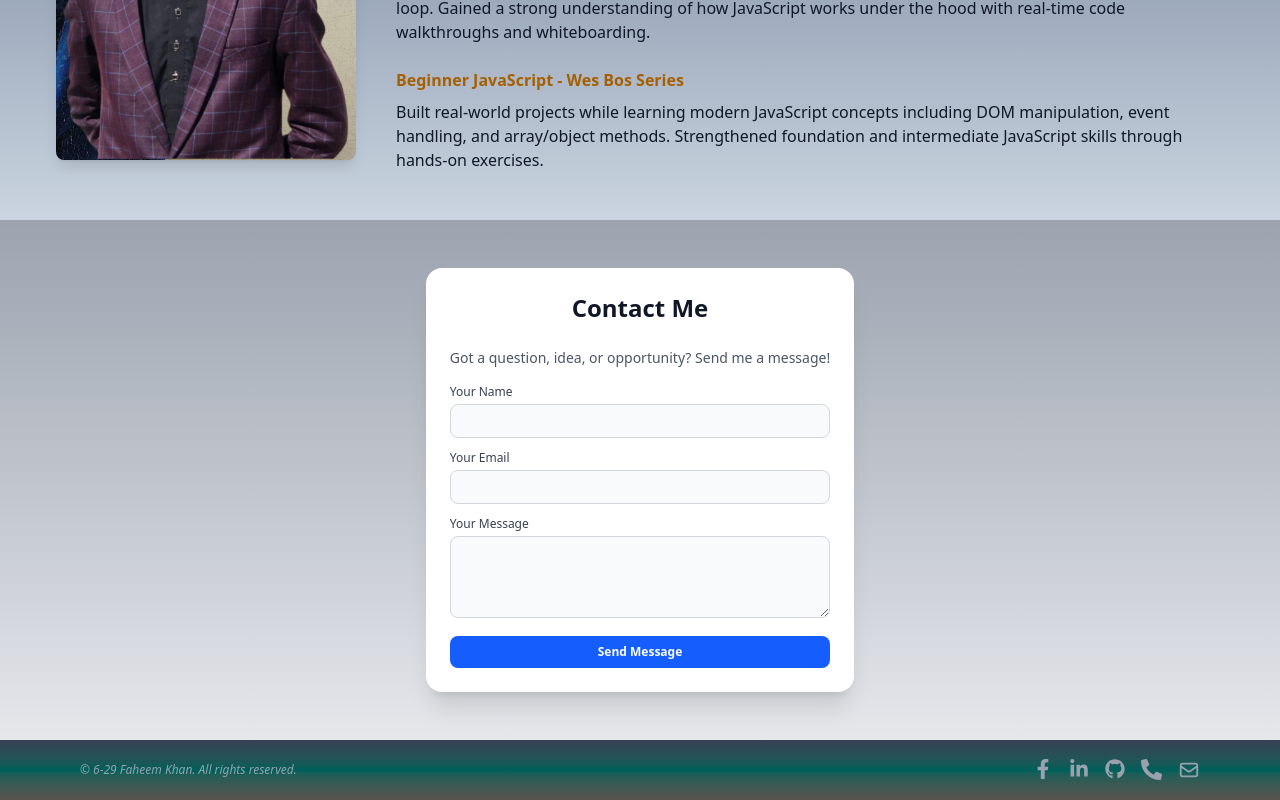
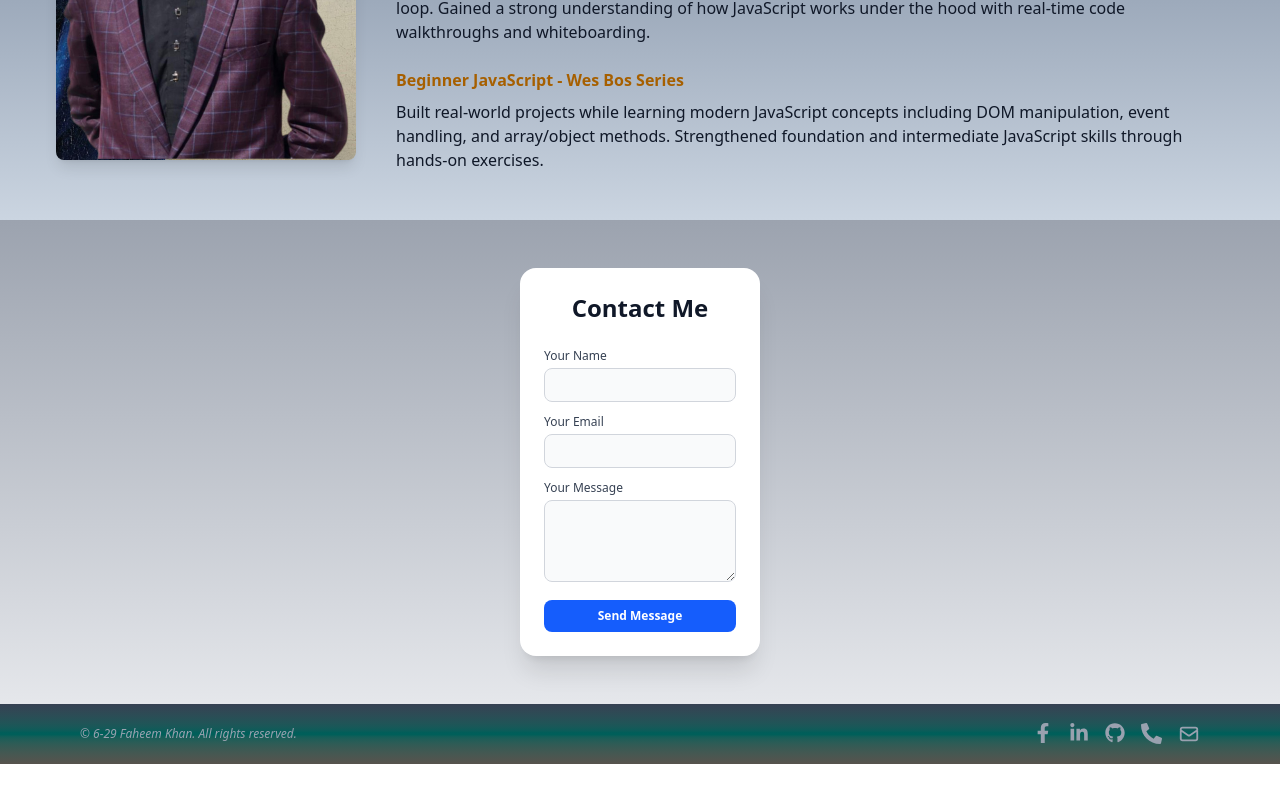
Before and after one commit to Faheemzai4/A1-My-Portfolio, a Next.js app: page / in a window 1280 px wide. Shown: the part 2484-3284 px from the top of the page. After the commit the page ends 3248 px from the top, so only its background shows below. Built offline with nearby package versions, Linux system fonts and the light colour scheme.

Commit message:
Update contact form, server action, and UI improvements

```diff
--- a/src/components/contact.tsx
+++ b/src/components/contact.tsx
@@ -1,11 +1,37 @@
 "use client";
 
 import { sendContactEmail } from "@/app/actions/contact";
+import Reveal from "@/libs/reveal";
 import { useState } from "react";
-import Reveal from "@/libs/reveal";
 
 export default function Contact() {
-  const [result, setResult] = useState<{ success: boolean; error: string } | null>(null);
+  const [loading, setLoading] = useState(false);
+  const [successMsg, setSuccessMsg] = useState("");
+  const [errorMsg, setErrorMsg] = useState("");
+
+  async function handleSubmit(e: React.FormEvent<HTMLFormElement>) {
+    e.preventDefault();
+    setLoading(true);
+    setSuccessMsg("");
+    setErrorMsg("");
+
+    const formData = new FormData(e.currentTarget);
+
+    try {
+      const res = await sendContactEmail(formData);
+
+      if (res.success) {
+        setSuccessMsg("✅ Thank you! Your message has been sent.");
+        e.currentTarget.reset(); // Clear the form
+      } else {
+        setErrorMsg(`❌ ${res.error}`);
+      }
+    } catch (err) {
+      setErrorMsg("❌ Failed to send message.");
+    } finally {
+      setLoading(false);
+    }
+  }
 
   return (
     <section className="relative py-12 flex items-center justify-center bg-gradient-to-t from-[#e5e7eb] to-[#9ca3af]">
@@ -19,27 +45,14 @@ export default function Contact() {
             </h1>
           </Reveal>
 
-          <Reveal animation="animate-fade-in-up delay-200">
-            <p className="text-center text-gray-600 mb-6 sm:mb-4 text-base sm:text-sm">
-              Got a question, idea, or opportunity? Send me a message!
-            </p>
-          </Reveal>
-
-          <form
-            id="contact-form"
-            className="space-y-4 sm:space-y-3"
-            action={async (formData: FormData) => {
-              const res = await sendContactEmail(formData);
-              setResult(res);
-              if (res.success) {
-                (document.getElementById("contact-form") as HTMLFormElement)?.reset();
-              }
-            }}
-          >
+          <form onSubmit={handleSubmit} className="space-y-4 sm:space-y-3">
             {/* Name */}
             <Reveal animation="animate-fade-in-up delay-300">
               <div>
-                <label htmlFor="name" className="block text-sm sm:text-xs font-medium mb-1 text-gray-700">
+                <label
+                  htmlFor="name"
+                  className="block text-sm sm:text-xs font-medium mb-1 text-gray-700"
+                >
                   Your Name
                 </label>
                 <input
@@ -55,7 +68,10 @@ export default function Contact() {
             {/* Email */}
             <Reveal animation="animate-fade-in-up delay-400">
               <div>
-                <label htmlFor="email" className="block text-sm sm:text-xs font-medium mb-1 text-gray-700">
+                <label
+                  htmlFor="email"
+                  className="block text-sm sm:text-xs font-medium mb-1 text-gray-700"
+                >
                   Your Email
                 </label>
                 <input
@@ -71,7 +87,10 @@ export default function Contact() {
             {/* Message */}
             <Reveal animation="animate-fade-in-up delay-500">
               <div>
-                <label htmlFor="message" className="block text-sm sm:text-xs font-medium mb-1 text-gray-700">
+                <label
+                  htmlFor="message"
+                  className="block text-sm sm:text-xs font-medium mb-1 text-gray-700"
+                >
                   Your Message
                 </label>
                 <textarea
@@ -84,29 +103,30 @@ export default function Contact() {
               </div>
             </Reveal>
 
-            {/* Submit */}
+            {/* Submit Button */}
             <Reveal animation="animate-fade-in-up delay-600">
               <button
                 type="submit"
-                className="w-full py-3 sm:py-2 rounded-lg bg-blue-600 hover:bg-blue-700 transition font-semibold text-white text-sm sm:text-xs"
+                disabled={loading}
+                className="w-full py-3 sm:py-2 rounded-lg bg-blue-600 hover:bg-blue-700 transition font-semibold text-white disabled:opacity-50 text-sm sm:text-xs"
               >
-                Send Message
+                {loading ? "Sending..." : "Send Message"}
               </button>
             </Reveal>
           </form>
 
           {/* Success / Error messages */}
-          {result?.success && (
+          {successMsg && (
             <Reveal animation="animate-fade-in-up delay-700">
               <p className="mt-4 text-green-600 font-semibold text-center text-sm sm:text-xs">
-                ✅ Thank you! Your message has been sent.
+                {successMsg}
               </p>
             </Reveal>
           )}
-          {result?.error && (
+          {errorMsg && (
             <Reveal animation="animate-fade-in-up delay-700">
               <p className="mt-4 text-red-600 font-semibold text-center text-sm sm:text-xs">
-                ❌ {result.error}
+                {errorMsg}
               </p>
             </Reveal>
           )}
```
